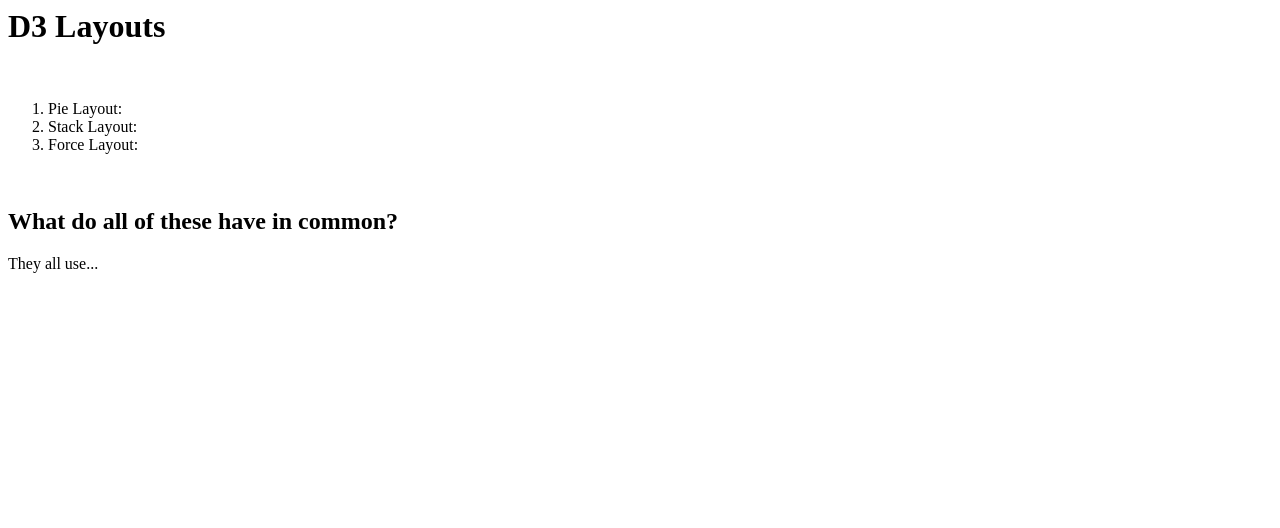
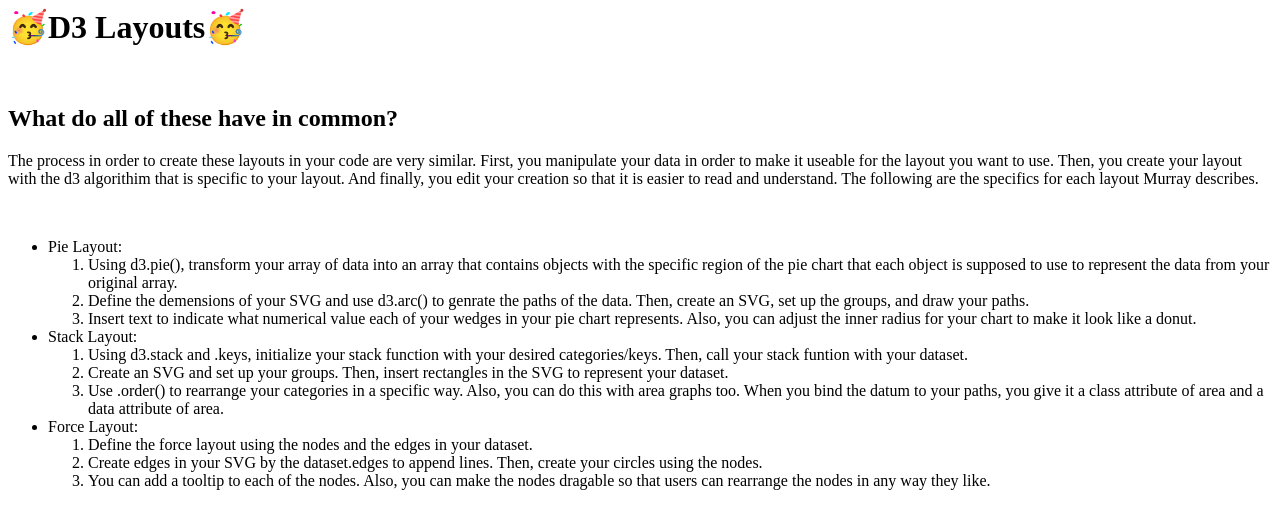
Before and after one commit to matherlyr/layoutsPrep, a plain HTML site: page index.html in a window 1280 px wide. Drawn offline with Linux system fonts and the light colour scheme.

Commit message:
Update index.html

```diff
--- a/index.html
+++ b/index.html
@@ -1,14 +1,41 @@
 <html>
   <body>
-    <h1>D3 Layouts</h1>
-    <br>
-    <ol>
-      <li>Pie Layout: </li>
-      <li>Stack Layout: </li>
-      <li>Force Layout: </li>
-    </ol>
+    <h1>🥳D3 Layouts🥳</h1>
     <br>
     <h2>What do all of these have in common?</h2>
-    <p>They all use...</p>
+    <p>The process in order to create these layouts in your code are very similar. First, you manipulate your data in order
+       to make it useable for the layout you want to use. Then, you create your layout with the d3 algorithim that is specific
+       to your layout. And finally, you edit your creation so that it is easier to read and understand. The following are the
+       specifics for each layout Murray describes.</p>
+    <br>
+    <ul>
+      <li>Pie Layout:
+            <ol>
+              <li>Using d3.pie(), transform your array of data into an array that contains objects with the specific region
+                  of the pie chart that each object is supposed to use to represent the data from your original array.</li>
+              <li>Define the demensions of your SVG and use d3.arc() to genrate the paths of the data. Then, create an SVG,
+                  set up the groups, and draw your paths.</li>
+              <li>Insert text to indicate what numerical value each of your wedges in your pie chart represents. Also, you
+                  can adjust the inner radius for your chart to make it look like a donut.</li>
+            </ol>
+        </li>
+      <li>Stack Layout:
+            <ol>
+                <li>Using d3.stack and .keys, initialize your stack function with your desired categories/keys. Then, call
+                    your stack funtion with your dataset.</li>
+                <li>Create an SVG and set up your groups. Then, insert rectangles in the SVG to represent your dataset.</li>
+                <li>Use .order() to rearrange your categories in a specific way. Also, you can do this with area graphs too.
+                    When you bind the datum to your paths, you give it a class attribute of area and a data attribute of area.</li>
+            </ol>
+        </li>
+      <li>Force Layout:
+            <ol>
+              <li>Define the force layout using the nodes and the edges in your dataset.</li>
+              <li>Create edges in your SVG by the dataset.edges to append lines. Then, create your circles using the nodes.</li>
+              <li>You can add a tooltip to each of the nodes. Also, you can make the nodes dragable so that users can rearrange
+                  the nodes in any way they like.</li>
+            </ol>
+        </li>
+    </ul>
   </body>
 </html>
```
